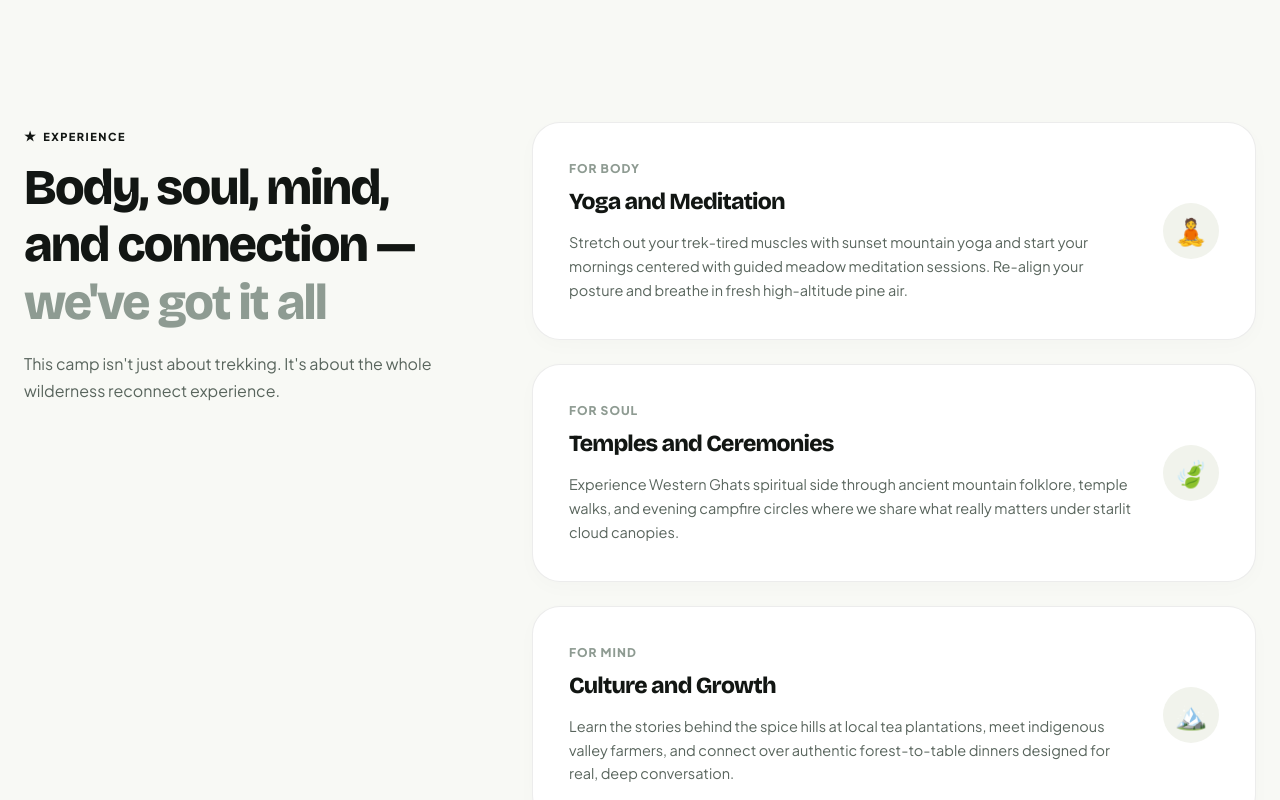
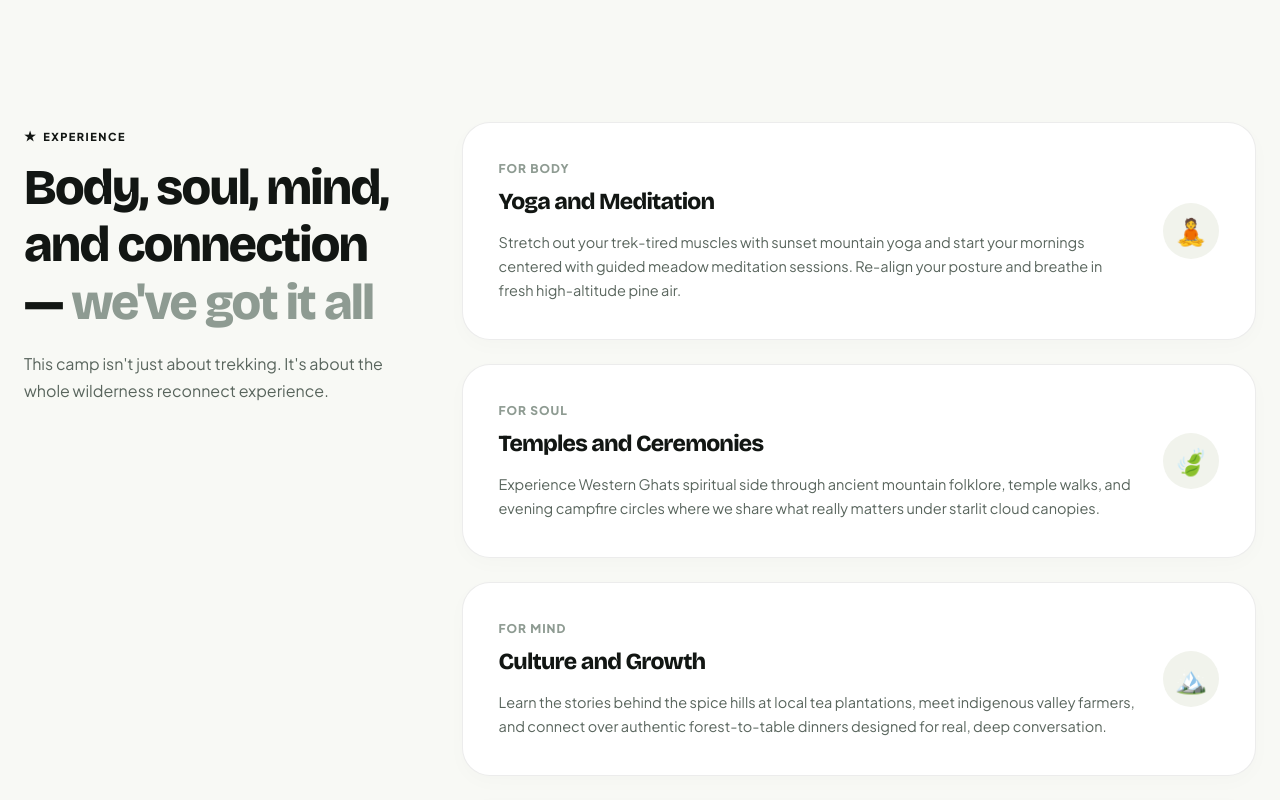
Before and after one commit to AmanTShekar/aanandham.go, a Next.js app: page / in a window 1280 px wide. Shown: the part 4440-5240 px from the top of the page. Built offline with nearby package versions, Linux system fonts and the light colour scheme.

Commit message:
feat: adjust proportional container max-width and side padding for 1366px laptop displays with active sticky pinning

```diff
--- a/src/app/globals.css
+++ b/src/app/globals.css
@@ -362,33 +362,45 @@ button:focus-visible, a:focus-visible {
 }
 
 /* ─────────────────────────────────────────────────────────────
-   STICKY PINNED SPLIT-COLUMN LAYOUTS
+   STICKY PINNED SPLIT-COLUMN LAYOUTS (1440p & 1366px Proportional)
 ───────────────────────────────────────────────────────────── */
 .sticky-split-grid {
   display: grid;
   grid-template-columns: 1fr;
-  gap: 40px;
+  gap: 32px;
   align-items: start !important;
 }
 
-@media (min-width: 900px) {
+@media (min-width: 960px) {
   .sticky-split-grid {
-    grid-template-columns: 440px 1fr;
-    gap: 68px;
+    grid-template-columns: minmax(300px, 380px) 1fr;
+    gap: clamp(32px, 4.5vw, 60px);
     align-items: start !important;
   }
 
   .sticky-pinned-col {
     position: -webkit-sticky !important;
     position: sticky !important;
-    top: 110px !important;
+    top: 85px !important;
     align-self: flex-start !important;
     height: -webkit-fit-content !important;
     height: -moz-fit-content !important;
     height: fit-content !important;
-    max-height: calc(100vh - 130px);
+    max-height: calc(100vh - 100px);
     z-index: 10;
   }
+}
+
+/* Proportional Container for 1366px / 1080p / 1440p */
+.site-container,
+[style*="maxWidth: '1240px'"],
+[style*="maxWidth: '1280px'"],
+[style*="maxWidth: '1360px'"] {
+  max-width: min(1180px, 86vw) !important;
+  margin-left: auto !important;
+  margin-right: auto !important;
+  padding-left: clamp(20px, 3.5vw, 48px) !important;
+  padding-right: clamp(20px, 3.5vw, 48px) !important;
 }
 
 /* ─────────────────────────────────────────────────────────────
```
